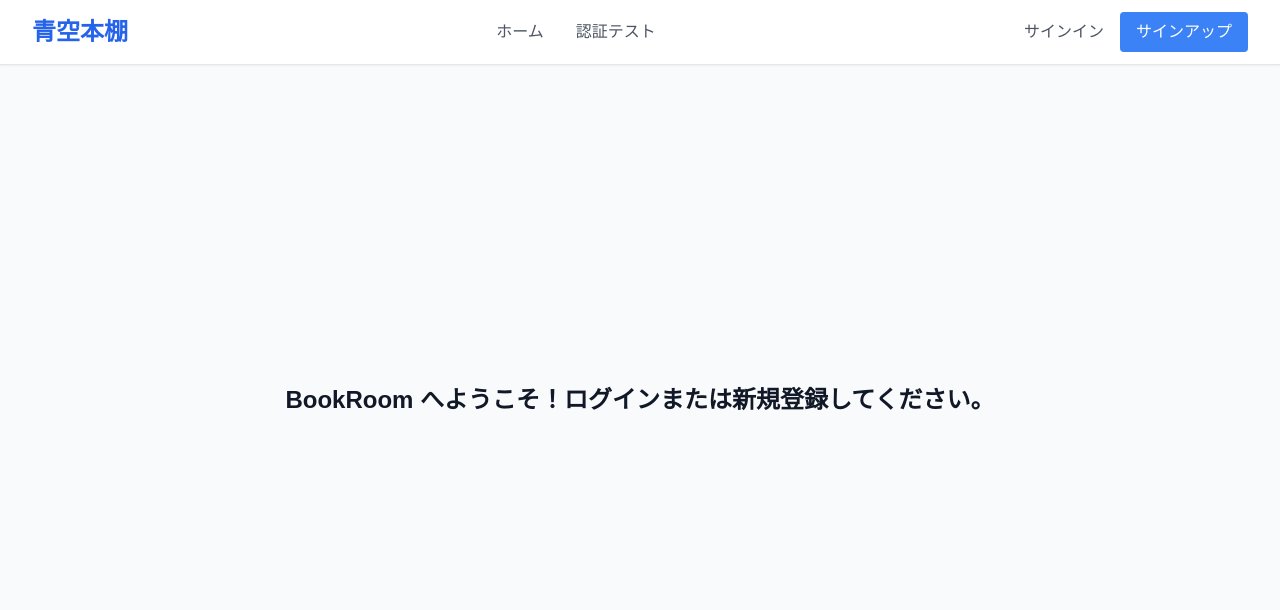
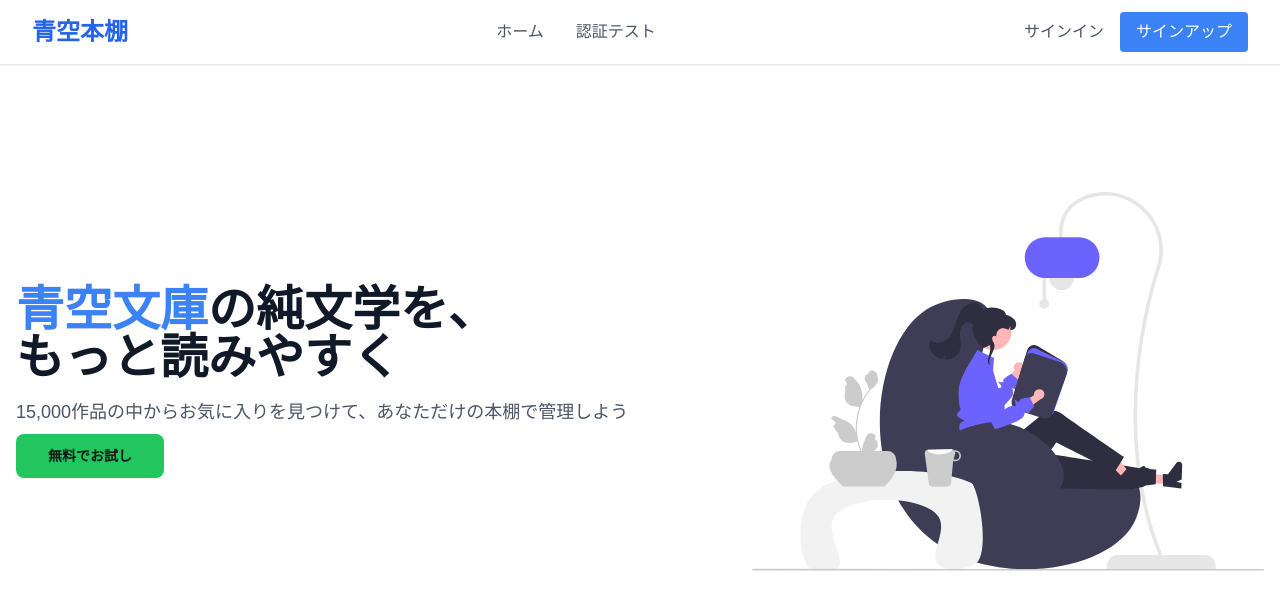
Before and after one commit to MatsumuraYuuki/book-room, a Next.js app in the folder next/: page / in a window 1280 px wide. Shown: the top 610 px of the page. Built offline with nearby package versions, Linux system fonts and the light colour scheme.

Commit message:
feat: Welcomeページにヒーローセクションを追加
- アプリの説明文とサインインページへのボタンを追加
- イラストをpublicフォルダに追加

```diff
--- a/next/src/components/features/WelcomePage.tsx
+++ b/next/src/components/features/WelcomePage.tsx
@@ -1,9 +1,48 @@
+import { useRouter } from 'next/navigation';
+import Image from 'next/image';
+
+
 export function WelcomePage() {
+  const router = useRouter();
+
   return (
-    <div className="min-h-screen flex items-center justify-center bg-gray-50">
-      <h1 className="text-2xl font-bold text-gray-900">
-        BookRoom へようこそ！ログインまたは新規登録してください。
-      </h1>
+    <div className="py-16 md:py-24 bg-white">
+      {/* ヒーローセクション */}
+      <section className=" py-16 md:py-24">
+        <div className="container mx-auto px-4">
+          <div className="flex flex-col md:flex-row items-center gap-8 md:gap-12">
+
+            {/* 左側：テキスト */}
+            <div className="flex-1 text-center md:text-left">
+              <h1 className='text-5xl font-bold text-gray-900 mb-4'>
+                <span className='text-blue-500'>青空文庫</span>の純文学を、<br />
+                もっと読みやすく
+              </h1>
+              <p className='text-lg text-gray-600 mb-2'>
+                15,000作品の中からお気に入りを見つけて、あなただけの本棚で管理しよう
+              </p>
+              <button
+                onClick={() => router.push("/auth/sign-in")}
+                className='bg-green-500 rounded-lg px-8 py-3 text-sm font-semibold'
+              >
+                無料でお試し
+              </button>
+            </div>
+
+            {/* 右側：イラスト */}
+            <div className="flex-1 w-full max-w-lg">
+              <Image
+                src={"/undraw_reading-time_gcvc.svg"}
+                alt='本を読んでいる人のイラスト'
+                width={500}
+                height={500}
+                className="w-full h-auto"
+              />
+            </div>
+          </div>
+
+        </div>
+      </section>
     </div>
   );
 }
```
Also changed, not shown: next/public/undraw_reading-time_gcvc.svg (added).
